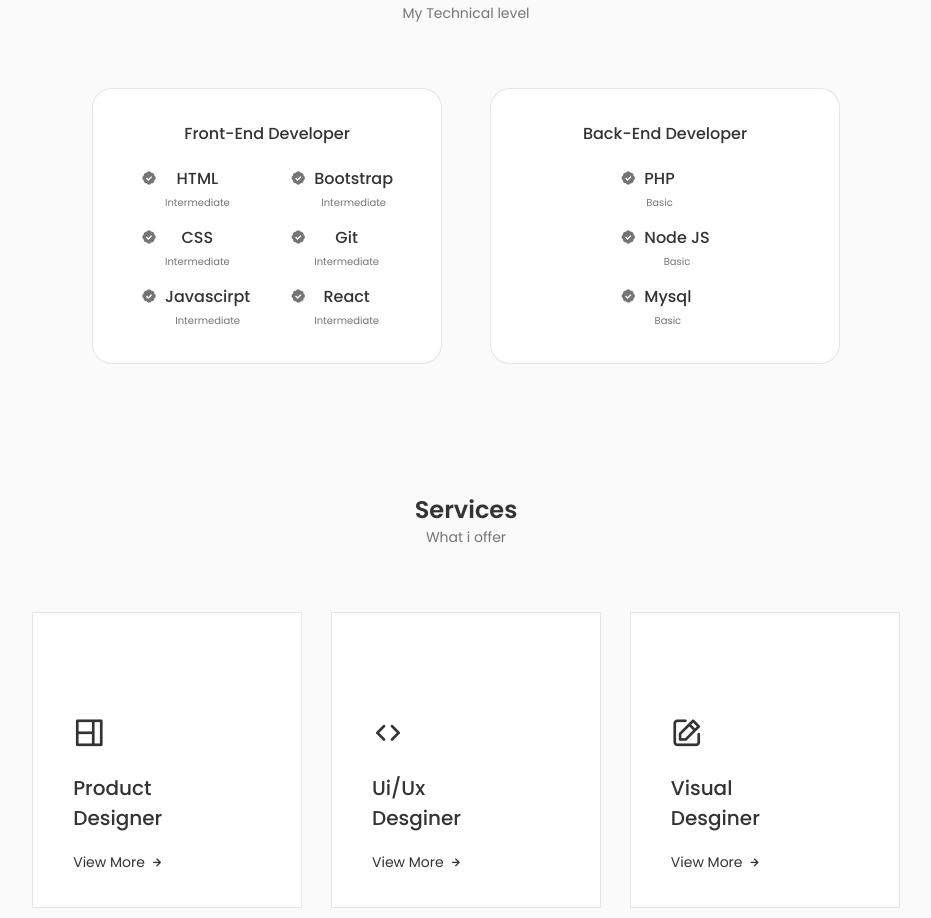
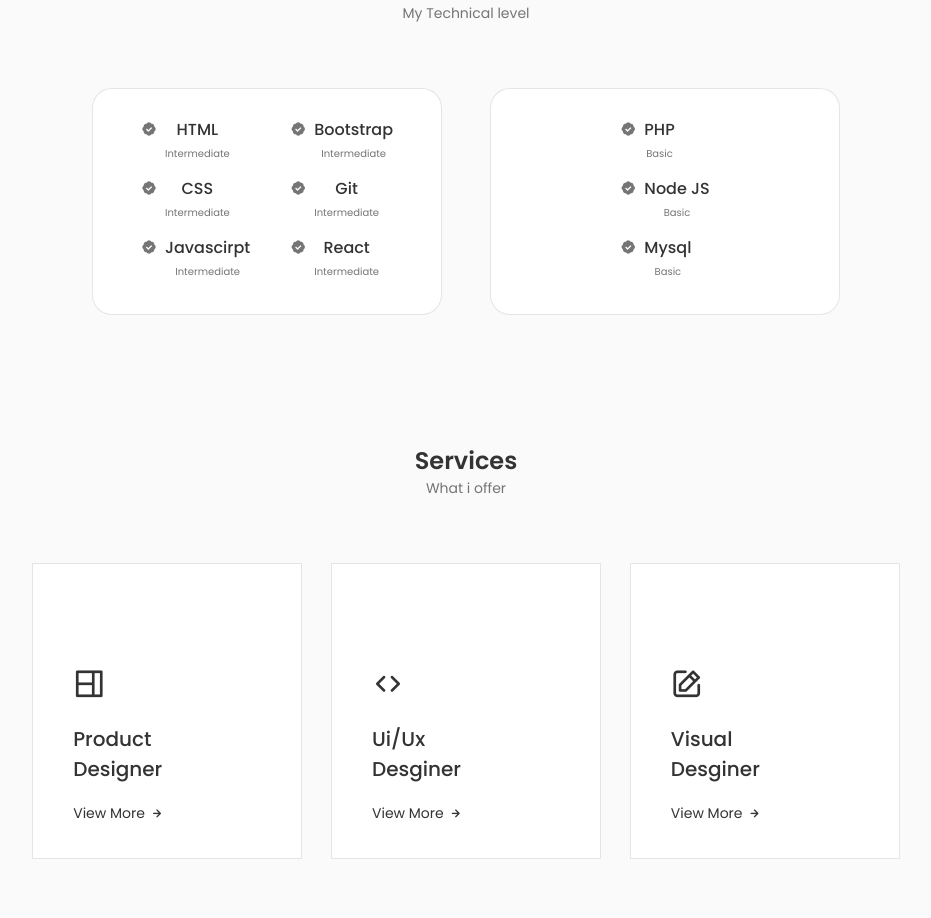
Before and after one commit to Hyper-Sk/Shaik-Portfolio, a React (Create React App) app: page / in a window 1280 px wide. Shown: the part 1340-2258 px from the top of the page, without its empty margins (174-1105 px from the left). Built offline with nearby package versions, Linux system fonts and the light colour scheme.

Commit message:
removed heading from skills.

```diff
--- a/src/components/skills/Backend.jsx
+++ b/src/components/skills/Backend.jsx
@@ -3,7 +3,6 @@ import React from 'react'
 function Backend() {
     return (
         <div className="skills__content">
-            <h3 className="skills__title">Back-End Developer</h3>
             <div className="skills__box">
                 <div className="skills__group">
                     <div className="skills__data">
--- a/src/components/skills/Frontend.jsx
+++ b/src/components/skills/Frontend.jsx
@@ -3,7 +3,6 @@ import React from 'react'
 function Frontend() {
     return (
         <div className="skills__content">
-            <h3 className="skills__title">Front-End Developer</h3>
             <div className="skills__box">
                 <div className="skills__group">
                     <div className="skills__data">
```
